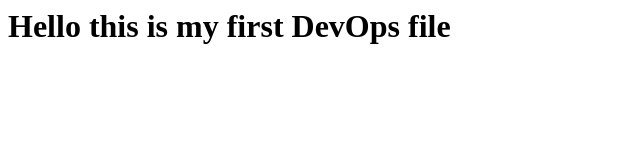
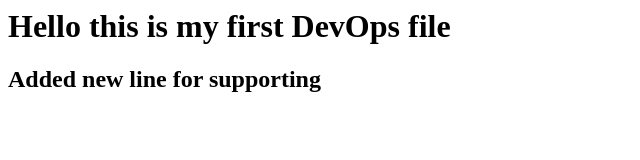
Before and after one commit to admahi1983/EdurekaDevops, a plain HTML site: page index.html in a window 1280 px wide. Shown: the whole page, without its empty margins (0-640 px from the left). Drawn offline with Linux system fonts and the light colour scheme.

Commit message:
Second commit on Index.html

```diff
--- a/index.html
+++ b/index.html
@@ -1 +1,2 @@
 <h1> Hello this is my first DevOps file</h1>
+<h2> Added new line for supporting</h2>
```
